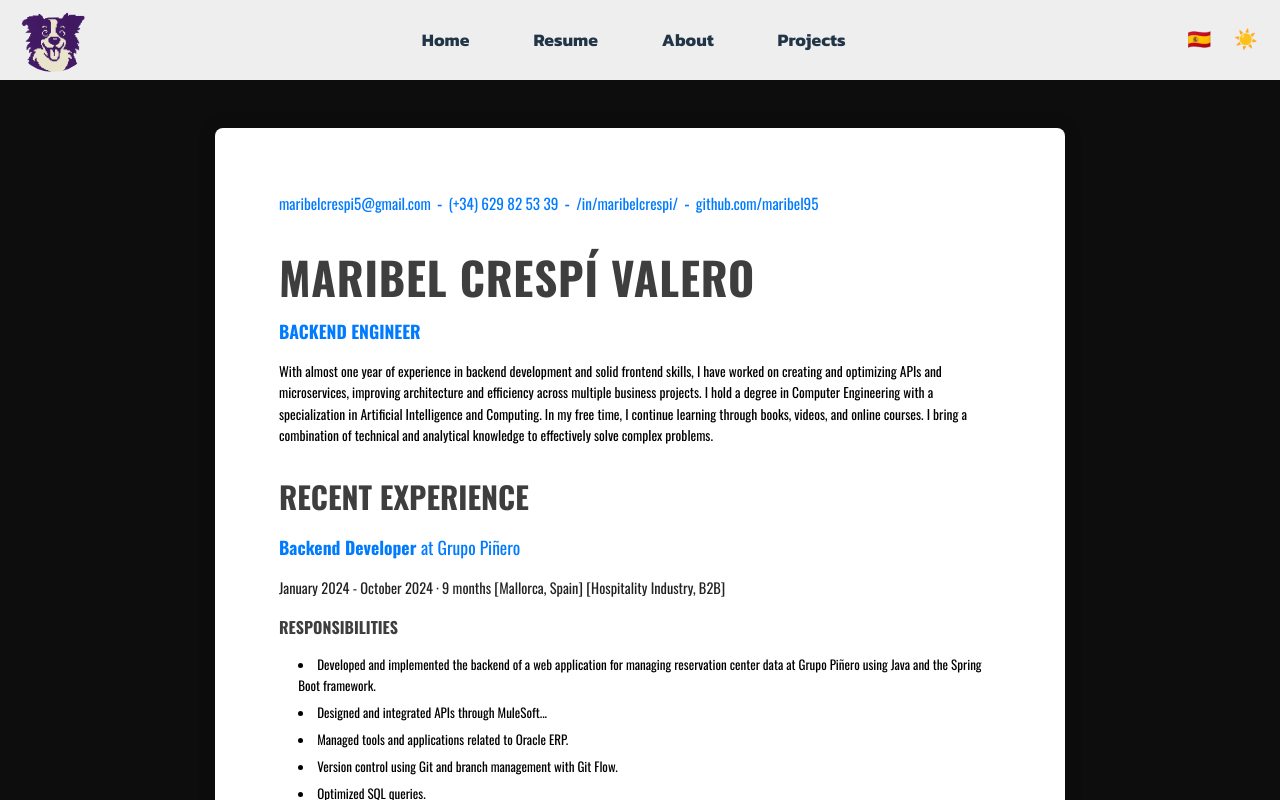
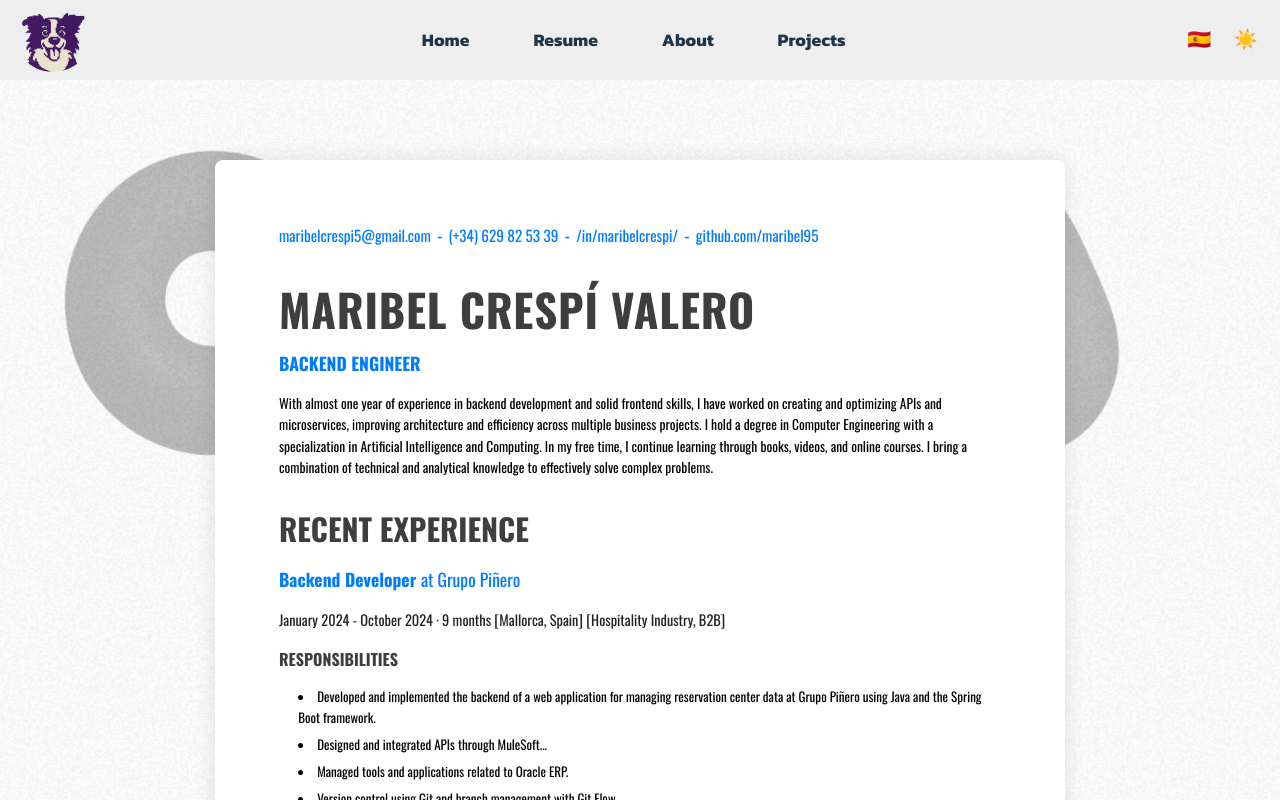
Before and after one commit to maribel95/portfolio, a React (Vite) app: page /cv in a window 1280 px wide. Shown: the top 800 px of the page. Built offline with nearby package versions, Linux system fonts and the light colour scheme; a web font is replaced by a local one.

Commit message:
Background extending over the page fixed.

```diff
--- a/src/components/CV.tsx
+++ b/src/components/CV.tsx
@@ -1,12 +1,14 @@
 import { useTranslation } from "react-i18next";
 import "@styles/CV.scss";
 import i18n from "i18n";
-
+import Background from "./Background";
 function CV() {
   const { t } = useTranslation();
   const cvFile = i18n.language === "en" ? "/pdf/CV-EN.pdf" : "/pdf/CV-ES.pdf";
+
   return (
-    <>
+    <div className="cv-container">
+      <Background />
       <section className="cv-html">
         <header className="cv-header">
           <p className="cv-contact">
@@ -58,7 +60,7 @@ function CV() {
           <h4>{t("cv.achievementsTitle")}</h4>
           <ul>
             {(t("cv.achievements", { returnObjects: true }) as string[]).map(
-              (item: string, index: number) => (
+              (item, index) => (
                 <li key={index}>{item}</li>
               )
             )}
@@ -69,7 +71,7 @@ function CV() {
           <h3>{t("cv.skillsTitle")}</h3>
           <div className="cv-skills">
             {(t("cv.skills", { returnObjects: true }) as string[][]).map(
-              (group: string[], idx: number) => (
+              (group, idx) => (
                 <ul key={idx}>
                   {group.map((item, subidx) => (
                     <li key={subidx}>{item}</li>
@@ -100,7 +102,8 @@ function CV() {
           ⬇️ {t("cv.download")}
         </a>
       </div>
-    </>
+    </div>
   );
 }
+
 export default CV;
--- a/src/styles/Background.scss
+++ b/src/styles/Background.scss
@@ -5,9 +5,10 @@
   left: 0;
   right: 0;
   bottom: 0;
-  height: calc(100% - #{$navbar-height});
+  height: 100%;
   width: 100%;
   pointer-events: none;
+  overflow: hidden;
   z-index: 0;
 }
 .blob {
@@ -48,7 +49,7 @@
   background-repeat: repeat;
   background-size: 150px;
   pointer-events: none;
-  z-index: 15;
+  z-index: 1;
   opacity: 0;
   transition: opacity 0.15s ease-in-out;
 }
--- a/src/styles/CV.scss
+++ b/src/styles/CV.scss
@@ -1,5 +1,17 @@
 @use "./variables" as *;
 @import url("https://fonts.googleapis.com/css2?family=Oswald:wght@400;600;700;800&family=Roboto:wght@400;700&display=swap");
+.cv-container {
+  position: relative; // NECESARIO para que el background se posicione dentro
+  min-height: 100vh;
+  width: 100%;
+  background-color: var(--bg-color); // Por si no carga el fondo
+  display: flex;
+  flex-direction: column;
+  align-items: center;
+  padding: 2rem;
+  overflow: hidden; // por si hay desbordamientos raros
+  z-index: 1; // el contenido se superpone al background
+}
 
 .cv-html {
   max-width: 850px;
```
